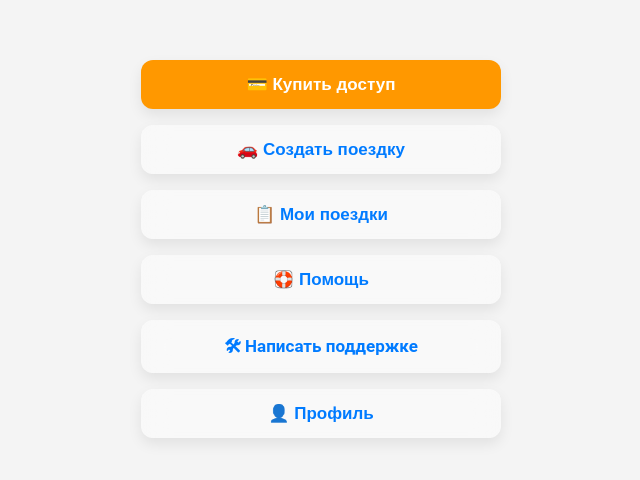
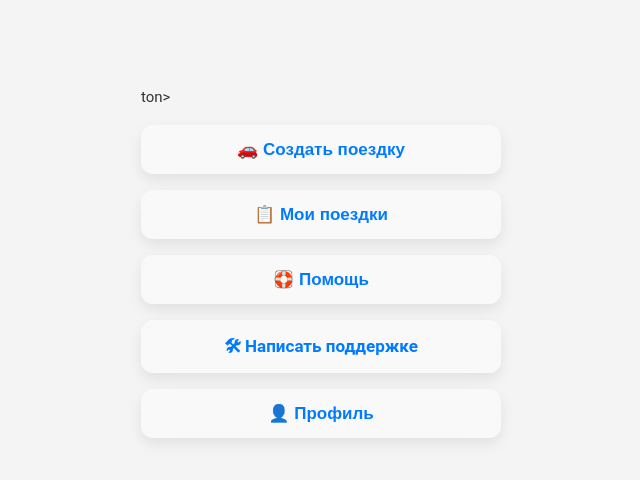
Before and after one commit to ragshata/frontend-carshare, a Vue app: page /driver in a window 1280 px wide. Shown: the part 250-730 px from the top of the page, without its empty margins (319-959 px from the left). Built offline with nearby package versions, Linux system fonts and the light colour scheme.

Commit message:
free panel port

```diff
--- a/src/pages/DriverScreen.vue
+++ b/src/pages/DriverScreen.vue
@@ -3,10 +3,7 @@
     <div class="background-img"></div>
 
     <div class="driver-content">
-      <div class="actions">
-        <button class="btn btn-access" @click="go('/buy-access')">
-          💳 Купить доступ
-        </button>
+      <div class="actions">ton>
         <button class="btn" @click="go('/offer-trip')">
           🚗 Создать поездку
         </button>
```
